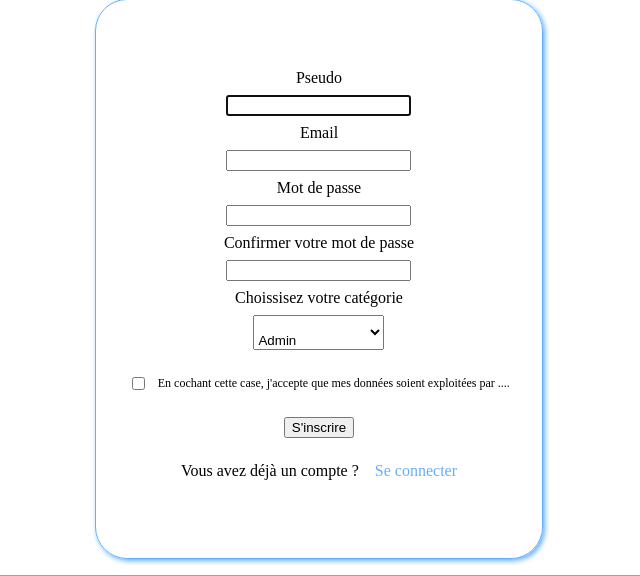
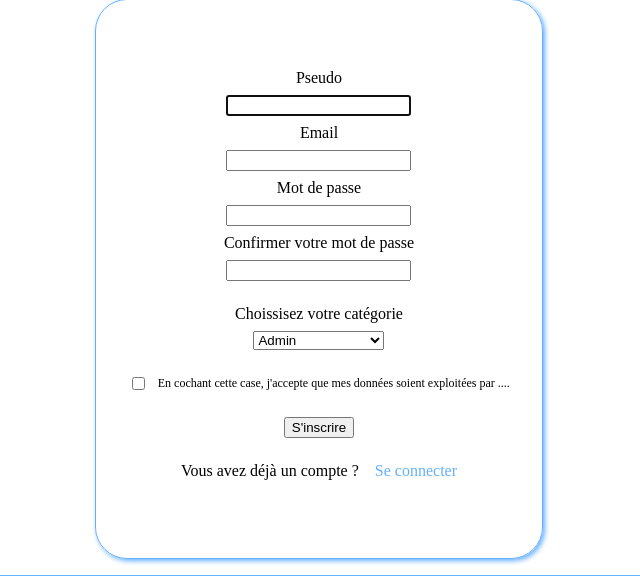
Before and after one commit to loryleticee/tp_blog, a PHP site: page /vues/account/signup.php in a window 1280 px wide. Shown: the part 105-681 px from the top of the page, without its empty margins (321-961 px from the left). Run offline with PHP 8.4, Linux system fonts and the light colour scheme.

Commit message:
OK for css , Readu to pull by jobers

```diff
--- a/assets/style/main.css
+++ b/assets/style/main.css
@@ -7,7 +7,7 @@
 }
 .accepted_canvas {
   display: flex;
-  gap: .6rem;
+  gap: 0.6rem;
   align-items: center;
   margin: 1rem;
 }
@@ -19,11 +19,11 @@
   margin: 1rem;
   gap: 1rem;
 }
-.already-signup a{
-    text-decoration: none;
-    color: #65afff;
+.already-signup a {
+  text-decoration: none;
+  color: #65afff;
 }
-.already-signup a:hover{
+.already-signup a:hover {
   text-decoration: underline;
 }
 aside {
@@ -210,8 +210,8 @@ label[for="accepted"] {
   flex-flow: column nowrap;
 }
 
-#user_type {
-  padding-top: 1rem;
+.categories__select {
+  margin-top: 1rem;
 }
 
 @media (max-width: 1000px) {
@@ -233,9 +233,9 @@ label[for="accepted"] {
   }
 
   #nav-mobile_item.open {
+    animation: dropdownburgermenu 0.6s;
     animation-fill-mode: forwards;
     animation-timing-function: ease-in-out;
-    animation: dropdownburgermenu 0.6s;
     display: flex;
   }
 }
--- a/vues/account/signup.php
+++ b/vues/account/signup.php
@@ -44,10 +44,10 @@
         <div>
           <input type="password" name="comfirm_password" id="comfirm_password" />
         </div>
-        <div>
+        <div class="categories__select">
           <label for="user_type">Choissisez votre catégorie </label>
         </div>
-        <div class>
+        <div>
           <select name="user_type" id="user_type">
             <optgroup label="Administrateurs">
               <option value="Admin">Admin</option>
--- a/vues/templates/header.php
+++ b/vues/templates/header.php
@@ -42,41 +42,33 @@
     </nav>
 </header>
 
-<div>
-    <div></div>
-</div>
-
-<script>
-    const menuBtn = document.querySelector(".menu-btn");
-    const mavMobile = document.querySelector("#nav-mobile_item");
-
+<script>    const menuBtn = document.querySelector('.menu-btn');
+    const navMobile = document.querySelector('#nav-mobile_item');
     let menuOpen = false;
-
-    menuBtn.addEventListener("click", function() {
+    menuBtn.addEventListener('click', () => {
         if (!menuOpen) {
-            openBurger();
+            openBurger()
         } else {
-           closeBurger();
+            closeBurger()
         }
-    });
-
-    document.addEventListener("click", (event) => {
-        let classes = event.target.classList
-
-        if (classes[0] !== "menu-btn" && classes[0] !== "menu-btn__burger" && classes[0] !== "open") {
-            closeBurger();
-        }
-    });
+    })
 
     function openBurger() {
-        menuBtn.classList.add("open");
-        mavMobile.classList.add("open");
+        menuBtn.classList.add('open');
+        navMobile.classList.add('open');
         menuOpen = true;
     }
 
     function closeBurger() {
-        menuBtn.classList.remove("open")
-        mavMobile.classList.remove("open");
+        menuBtn.classList.remove('open');
+        navMobile.classList.remove('open');
         menuOpen = false;
     }
+
+    document.addEventListener('click', (e) => {
+        console.log(e.target.classList);
+        if(e.target.classList[0] !== "menu-btn" && e.target.classList[0] !== "open" && e.target.classList[0] !== "menu-btn__burger") {
+            closeBurger();
+        }
+    });
 </script>
```
